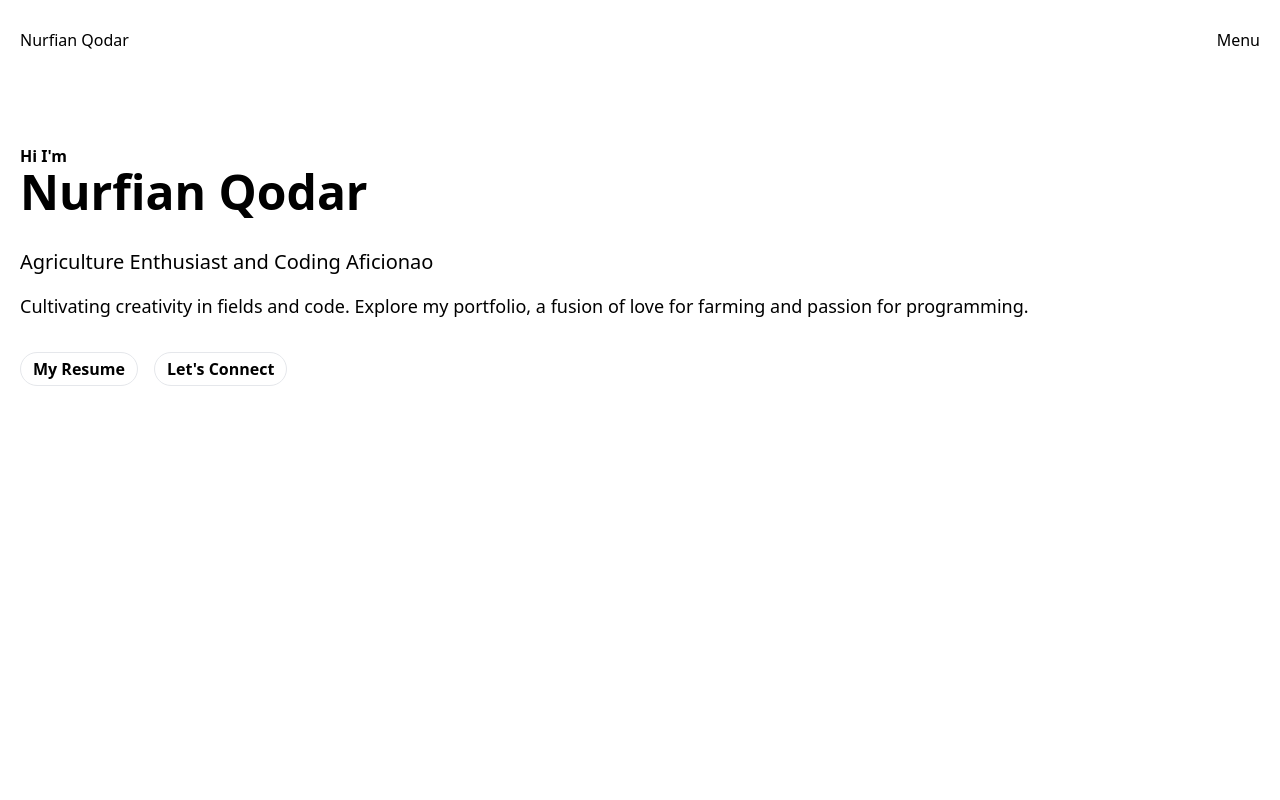
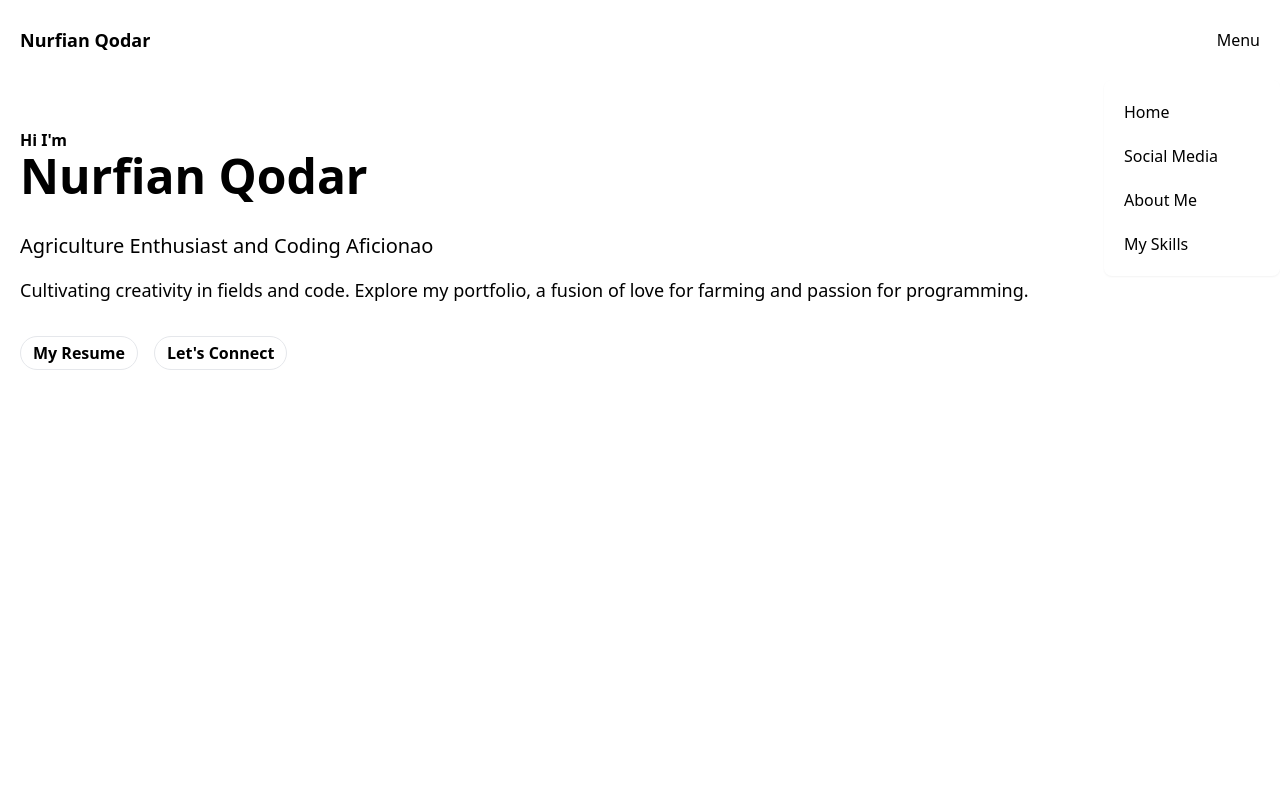
Before and after one commit to nurfianqodar/dasar-web, a plain HTML site: page index.html in a window 1280 px wide. Both pictures are taken after a click on the button "Menu". Shown: the top 800 px of the page. Drawn offline with Linux system fonts and the light colour scheme.

Commit message:
create nav and home page

```diff
--- a/index.html
+++ b/index.html
@@ -1,5 +1,5 @@
 <!DOCTYPE html>
-<html lang="en">
+<html lang="en" class="scroll-smooth">
   <!-- Head -->
   <head>
     <!-- Meta -->
@@ -8,7 +8,6 @@
     <!-- End Meta -->
 
     <!-- OG -->
-
     <!-- End OG -->
 
     <!-- Twitter -->
@@ -20,19 +19,31 @@
   <!-- End Head -->
 
   <!-- Body -->
-  <body class="scroll-smooth">
+  <body>
     <!-- Header -->
     <header class="fixed w-full h-20 flex items-center px-5 justify-between">
-      <h1><a href="/">Nurfian Qodar</a></h1>
-      <button>Menu</button>
-      <nav class="hidden"></nav>
+      <h1 class="font-bold text-lg"><a href="/">Nurfian Qodar</a></h1>
+      <button id="menu-button" type="button">Menu</button>
+      <nav
+        id="nav-menu"
+        class="fixed top-20 right-0 p-5 bg-white shadow-sm rounded-lg w-44 hidden"
+      >
+        <ul class="flex flex-col gap-y-5">
+          <li>
+            <a href="#hero">Home</a>
+          </li>
+          <li><a href="#social-media">Social Media</a></li>
+          <li><a href="#about-me">About Me</a></li>
+          <li><a href="#my-skills">My Skills</a></li>
+        </ul>
+      </nav>
     </header>
     <!-- End Header -->
 
     <!-- Main -->
-    <main class="px-5 py-36 flex flex-col gap-y-16">
+    <main class="px-5 flex flex-col gap-y-16">
       <!-- Hero Section -->
-      <section id="hero" class="flex flex-col gap-y-8 min-h-svh">
+      <section id="hero" class="flex flex-col gap-y-8 min-h-svh py-32">
         <h1 class="font-semibold flex flex-col">
           Hi I'm <span class="text-5xl"> Nurfian Qodar </span>
         </h1>
--- a/script/main.js
+++ b/script/main.js
@@ -0,0 +1,8 @@
+// Navbar
+// -- Navbar Menu
+const menuButton = document.getElementById("menu-button");
+const navMenu = document.getElementById("nav-menu");
+
+menuButton.addEventListener("click", () => {
+  navMenu.classList.toggle("hidden");
+});
```
Also changed, not shown: style/main.css.
